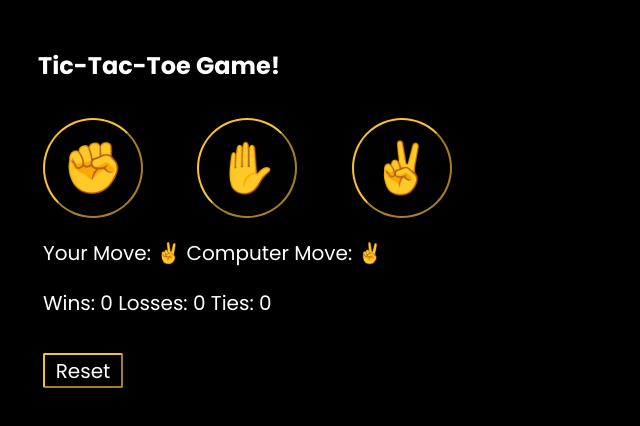
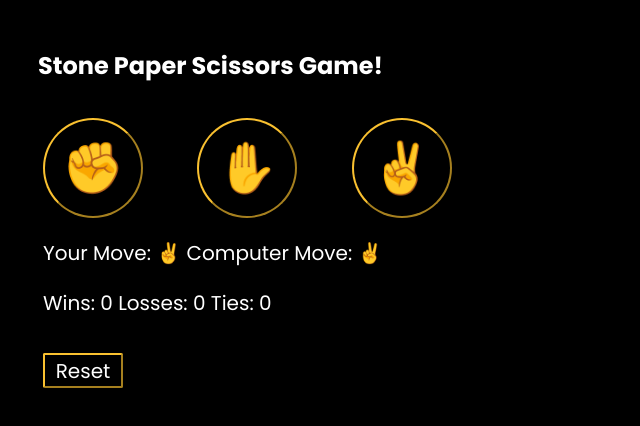
Before and after one commit to lakshay9000/stone-paper-scissors-game, a plain HTML site: page index.html in a window 1280 px wide. Shown: the whole page, without its empty margins (0-640 px from the left). Drawn offline with Linux system fonts and the light colour scheme.

Commit message:
Update index.html

```diff
--- a/index.html
+++ b/index.html
@@ -10,7 +10,7 @@
     <link href="https://fonts.googleapis.com/css2?family=Poppins:ital,wght@0,100;0,200;0,300;0,400;0,500;0,600;0,700;0,800;0,900;1,100;1,200;1,300;1,400;1,500;1,600;1,700;1,800;1,900&display=swap" rel="stylesheet">
 </head>
 <body>
-    <h2>Tic-Tac-Toe Game!</h2>
+    <h2>Stone Paper Scissors Game!</h2>
     <button onclick="playGame('Rock')">&#9994</button>
     <button onclick="playGame('Paper')">&#9995</button>
     <button onclick="playGame('Scissors')">&#9996</button>
```
